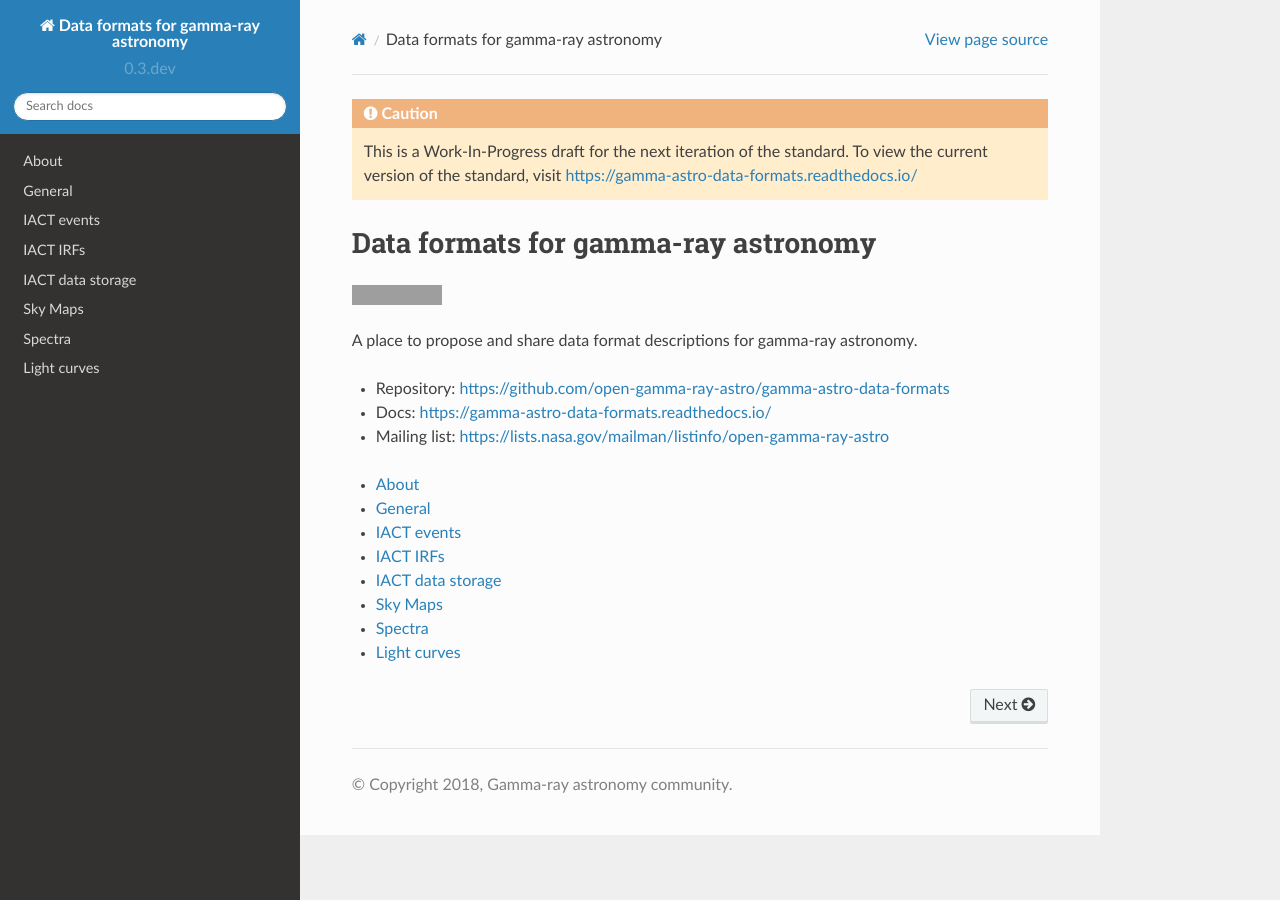
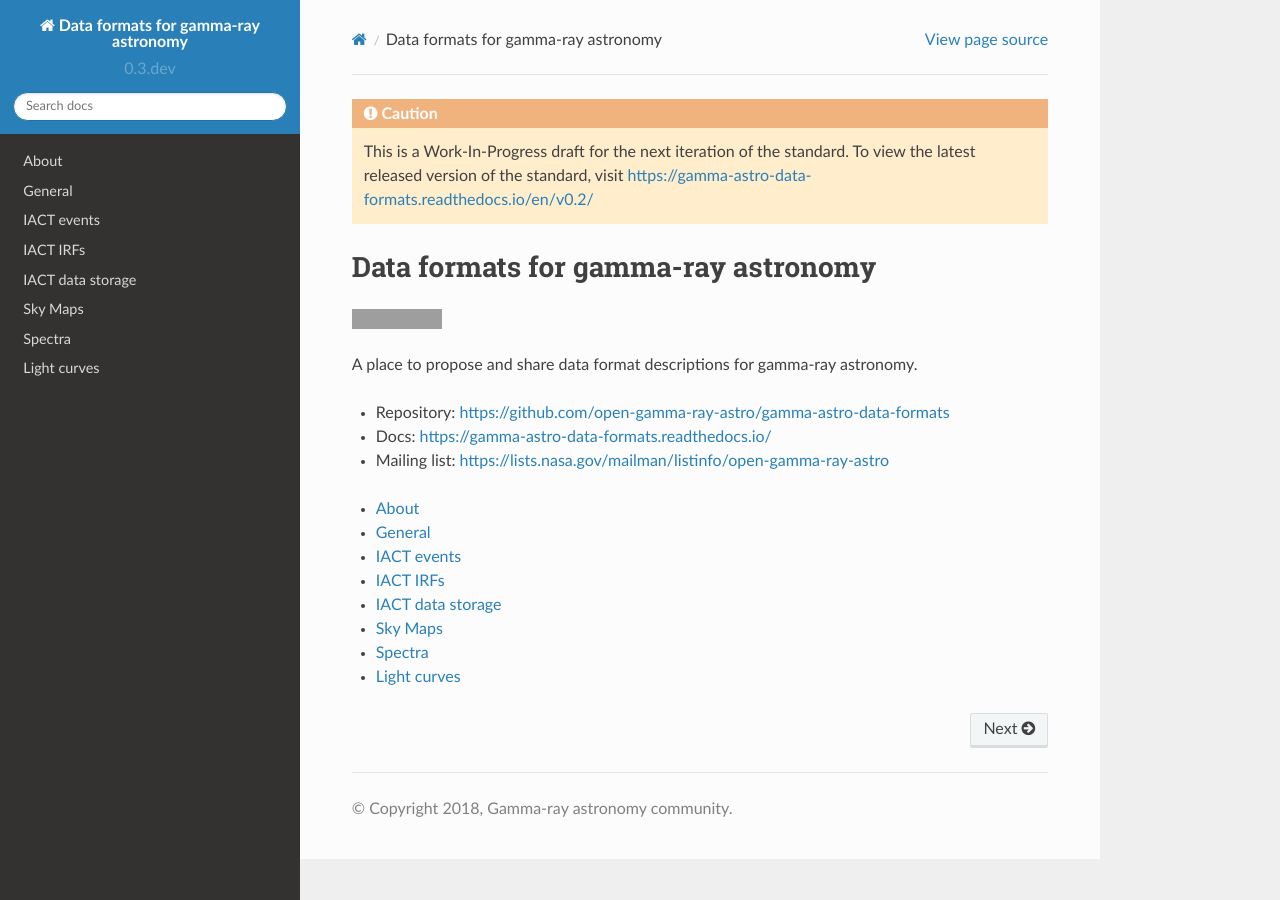
Before and after one commit to open-gamma-ray-astro/gamma-astro-data-formats, a Sphinx documentation site: the page built from source/index.rst, in a window 1280 px wide. Built offline with Sphinx 7.4.7 and the Read the Docs theme 2.0.0, drawn with Linux system fonts in a browser that asks for light colours; grey boxes are pictures that could not be loaded.

Commit message:
Add link to latest release version to index
Add a link to the latest release version, instead of a link to the page itself.

```diff
--- a/source/index.rst
+++ b/source/index.rst
@@ -3,8 +3,8 @@
 
 .. CAUTION::
     This is a Work-In-Progress draft for the next iteration of the standard.
-    To view the current version of the standard,
-    visit  https://gamma-astro-data-formats.readthedocs.io/
+    To view the latest released version of the standard,
+    visit https://gamma-astro-data-formats.readthedocs.io/en/v0.2/
 
 Data formats for gamma-ray astronomy
 ====================================
```
